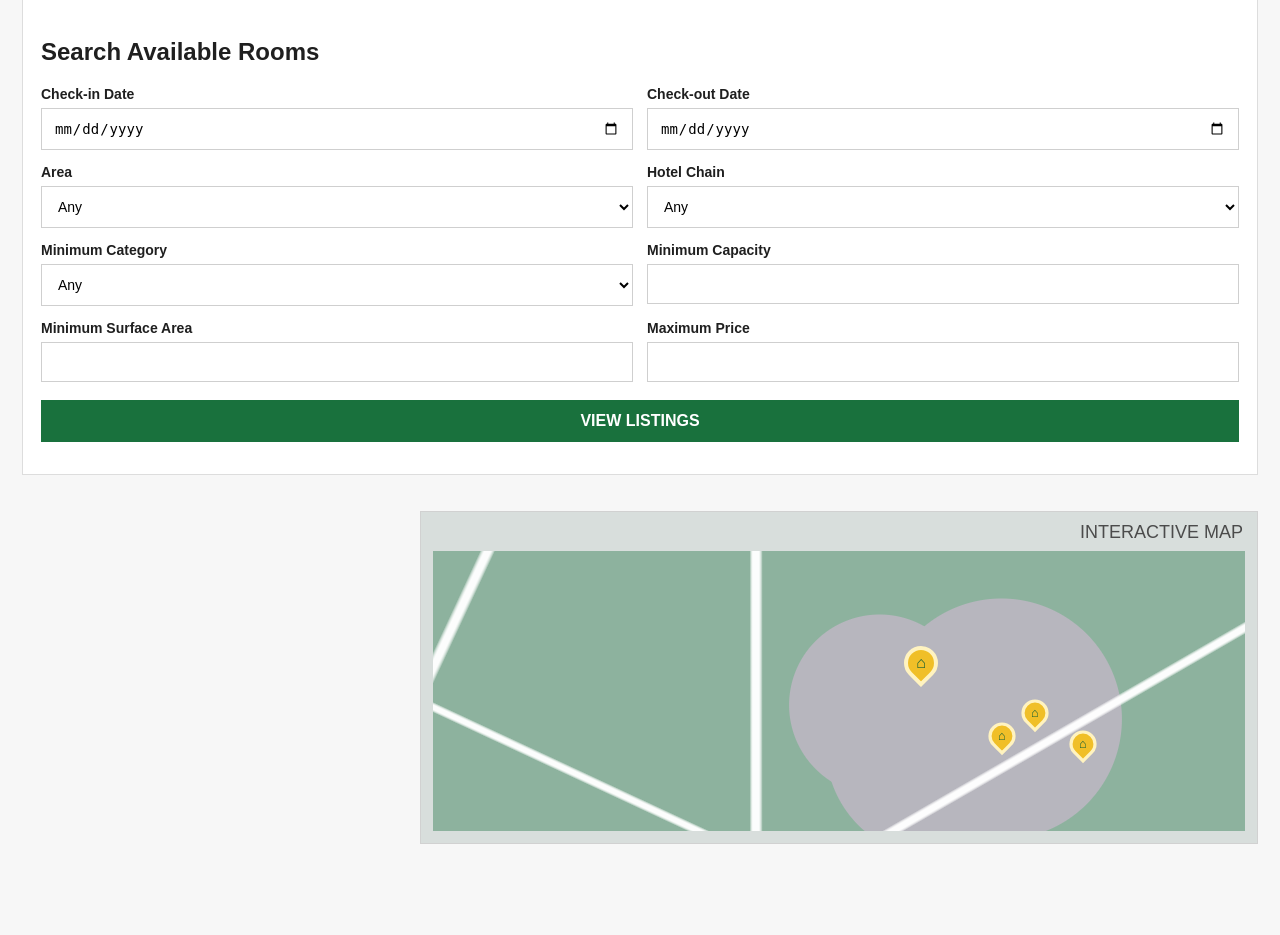
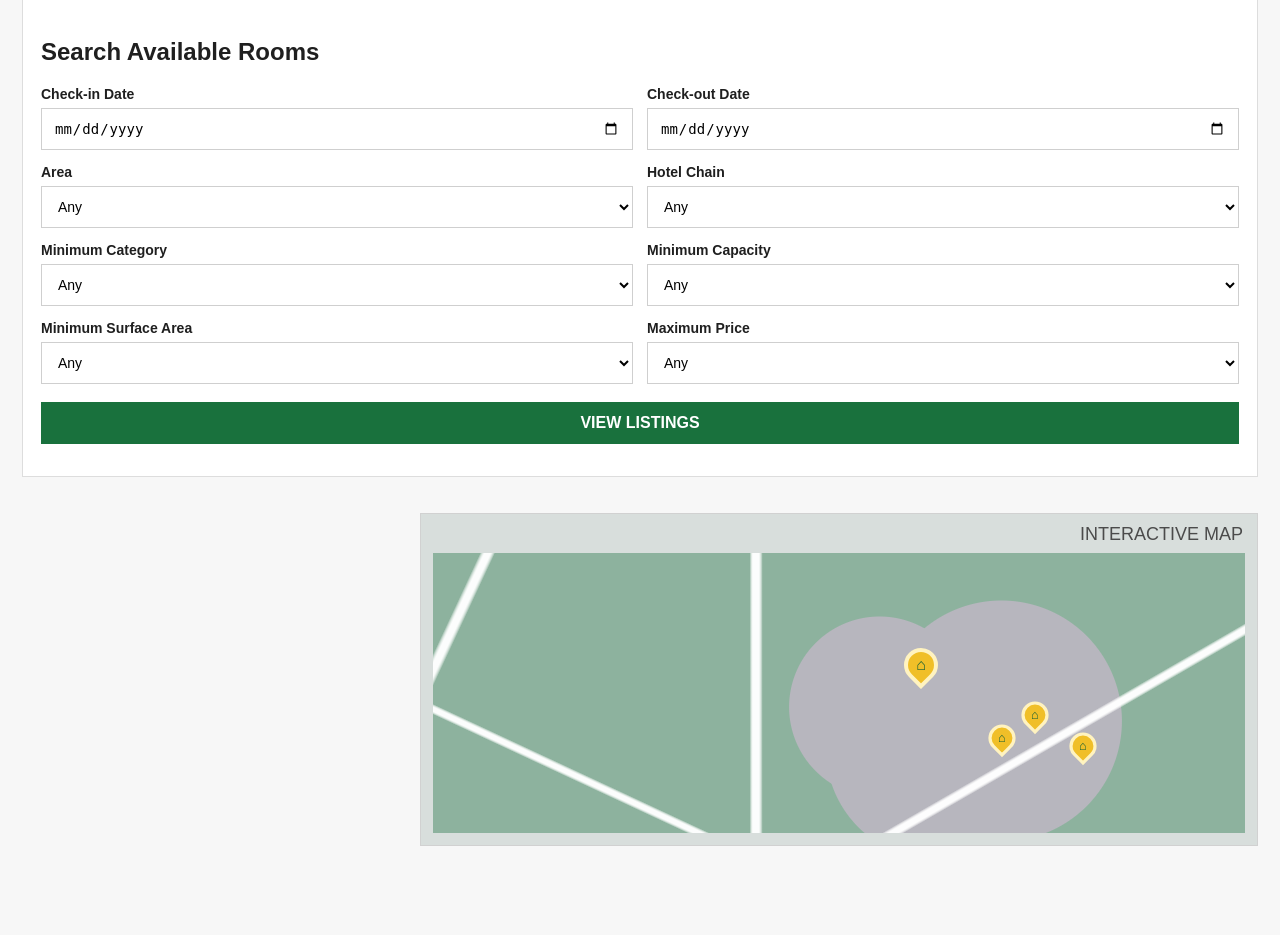
Before and after one commit to ramlaham/eHotel, a PHP site: page /search.html in a window 1280 px wide. Shown: the part 455-1390 px from the top of the page. Before the commit the page ends 1299 px from the top, so only its background shows below. Run offline with PHP 8.4, Linux system fonts and the light colour scheme.

Commit message:
yet another fix, ddl in search listing page

```diff
--- a/app/public/css/styles.css
+++ b/app/public/css/styles.css
@@ -17,7 +17,7 @@ a {
 }
 
 .page-shell {
-    max-width: 1480px;
+    max-width: 1920px;
     margin: 0 auto;
     background: #f7f7f7;
     min-height: 100vh;
--- a/app/public/search.html
+++ b/app/public/search.html
@@ -90,17 +90,38 @@
 
                         <div>
                             <label for="capacity">Minimum Capacity</label>
-                            <input type="number" id="capacity" min="1" />
+                            <select id="capacity">
+                                <option value="">Any</option>
+                                <option value="1">1 guest</option>
+                                <option value="2">2 guests</option>
+                                <option value="3">3 guests</option>
+                                <option value="4">4 guests</option>
+                            </select>
                         </div>
 
                         <div>
                             <label for="surfaceArea">Minimum Surface Area</label>
-                            <input type="number" id="surfaceArea" min="1" step="0.01" />
+                            <select id="surfaceArea">
+                                <option value="">Any</option>
+                                <option value="20">20 m²</option>
+                                <option value="25">25 m²</option>
+                                <option value="30">30 m²</option>
+                                <option value="35">35 m²</option>
+                                <option value="40">40 m²</option>
+                                <option value="45">45 m²</option>
+                            </select>
                         </div>
 
                         <div>
                             <label for="maxPrice">Maximum Price</label>
-                            <input type="number" id="maxPrice" min="1" step="0.01" />
+                            <select id="maxPrice">
+                                <option value="">Any</option>
+                                <option value="100">$100</option>
+                                <option value="150">$150</option>
+                                <option value="200">$200</option>
+                                <option value="250">$250</option>
+                                <option value="300">$300</option>
+                            </select>
                         </div>
                     </div>
                     <br />
```
